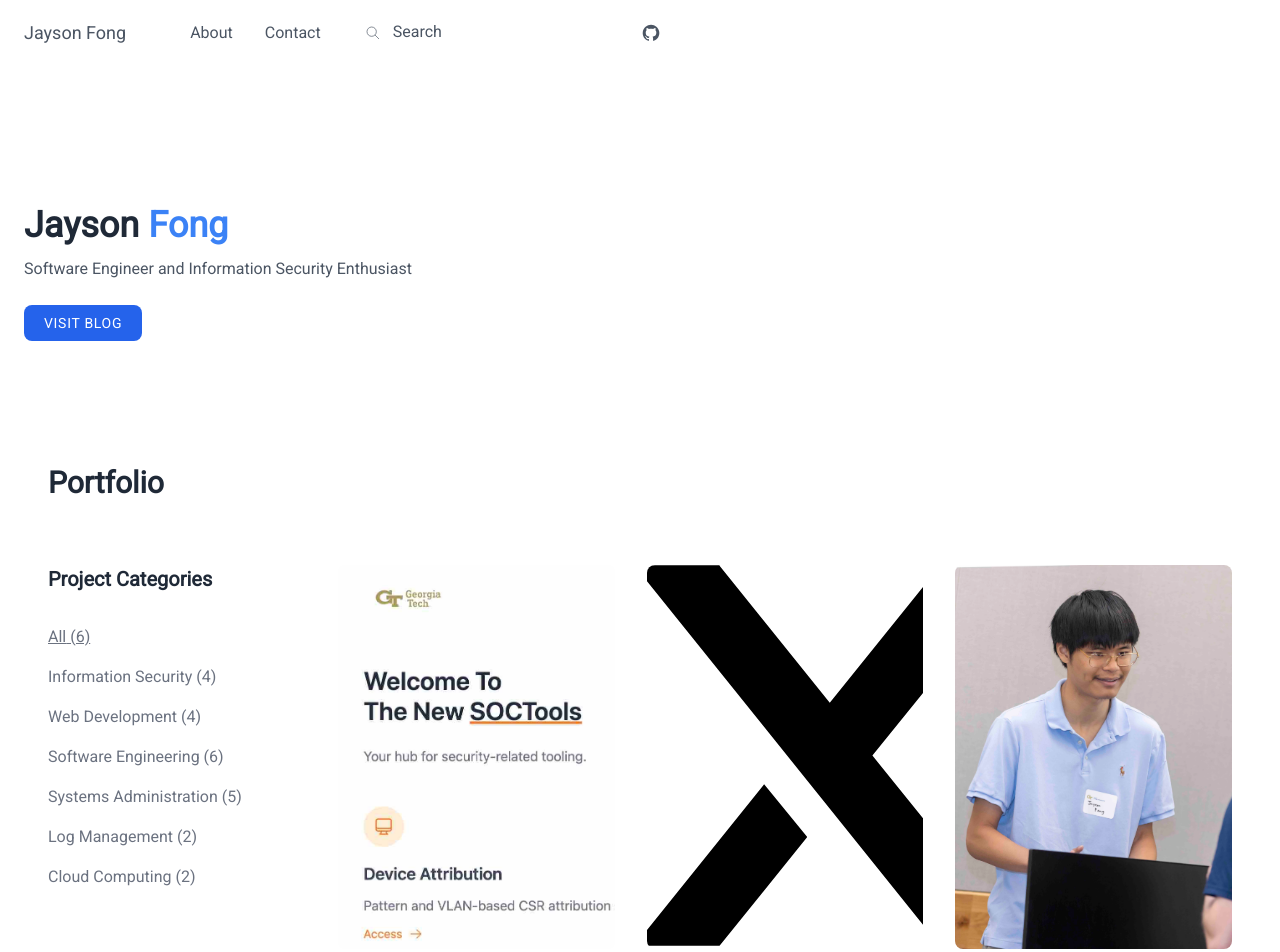
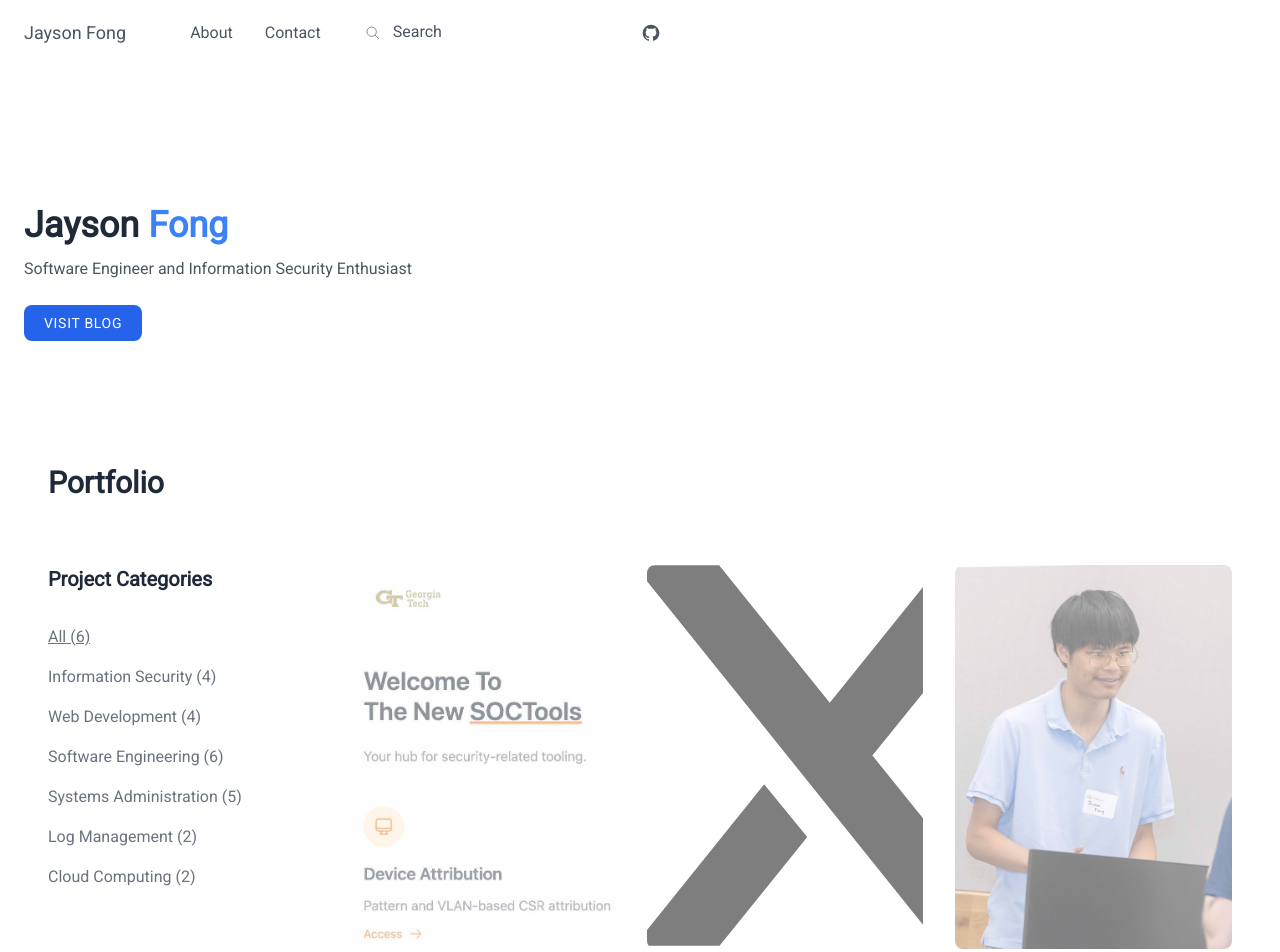
Before and after one commit to Jayson-Fong/jaysonfong.org, a Next.js app: page / in a window 1280 px wide. Shown: the top 952 px of the page. Built offline with nearby package versions, Linux system fonts and the light colour scheme.

Commit message:
Inverted Portfolio Opacity Transition

```diff
--- a/src/components/hero/portfolio.tsx
+++ b/src/components/hero/portfolio.tsx
@@ -23,7 +23,7 @@ function PortfolioItem(props: PortfolioItemProps) {
     return (
         <div>
             <Link href={props.link}>
-                <img className="object-cover w-full rounded-lg h-96 hover:opacity-50"
+                <img className="object-cover w-full rounded-lg h-96 opacity-50 hover:opacity-100"
                      src={props.backgroundImage.src}
                      alt={props?.backgroundImageAlt ?? ''}/>
             </Link>
```
